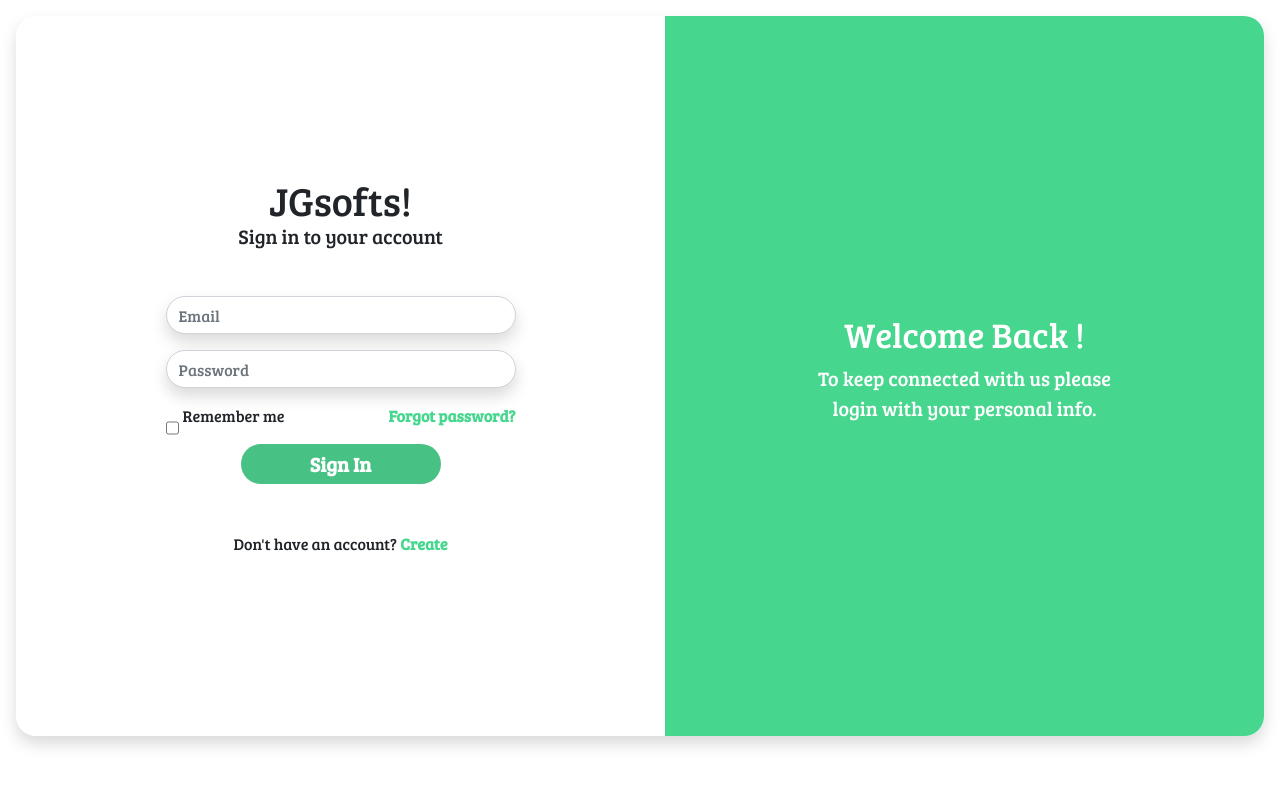
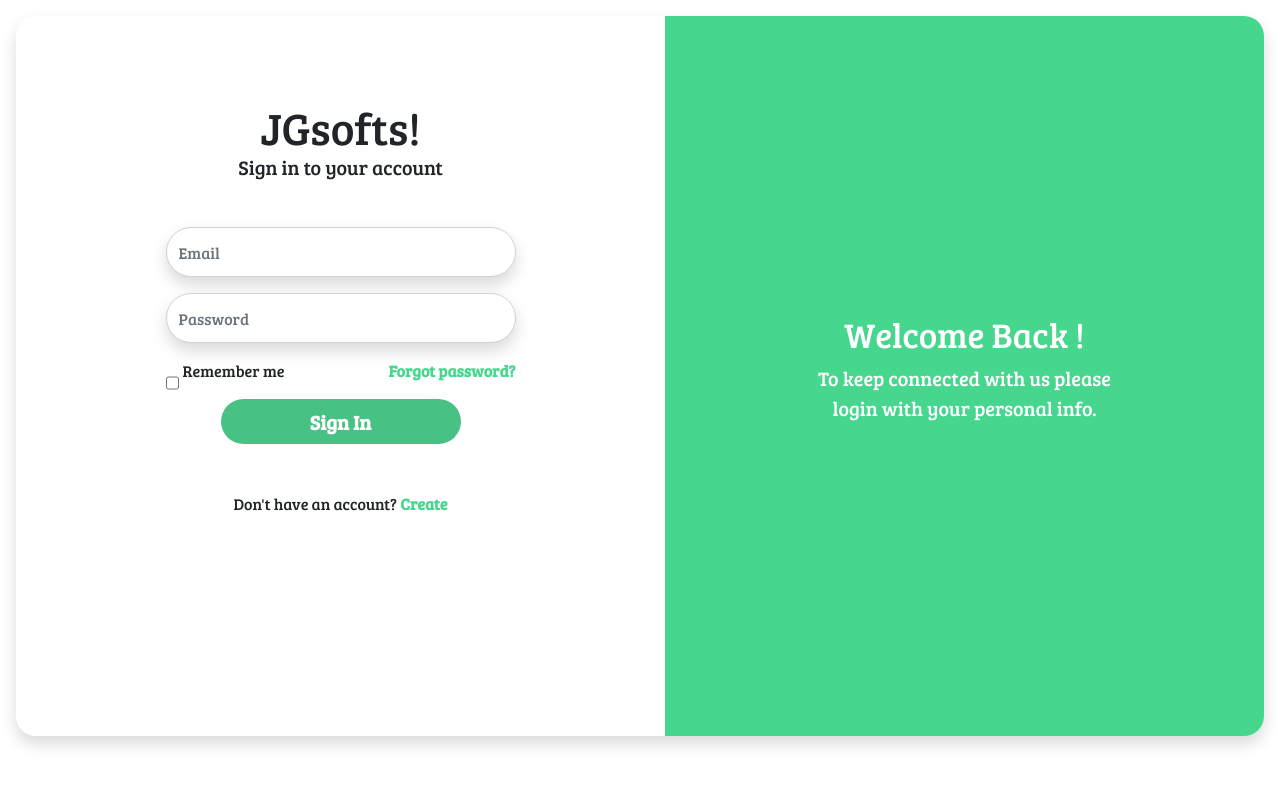
Before and after one commit to b84979718/startupspace, a plain HTML site: page index.html in a window 1280 px wide. Drawn offline with nearby package versions, Linux system fonts and the light colour scheme; a web font is replaced by a local one.

Commit message:
Update startupAceintern.css

```diff
--- a/startupAceintern.css
+++ b/startupAceintern.css
@@ -26,11 +26,17 @@ body {
 
 .background1 {
     width: 350px;
-    height: 400px;
+    height: 600px;
+    margin-top: 50px;
+}
+
+.company-name {
+    font-size: 45px;
 }
 
 .input-element {
     border-radius: 30px;
+    height: 50px;
 }
 
 .input-element-section {
@@ -46,8 +52,8 @@ body {
 .sign-in-button {
     background-color: #48c284;
     color: #ffffff;
-    height: 40px;
-    width: 200px;
+    height: 45px;
+    width: 240px;
     border-radius: 30px;
     border-width: 0px;
     font-size: 20px;
```
